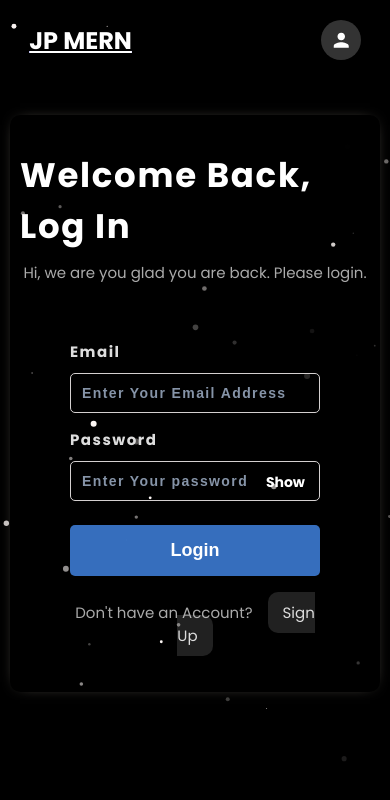
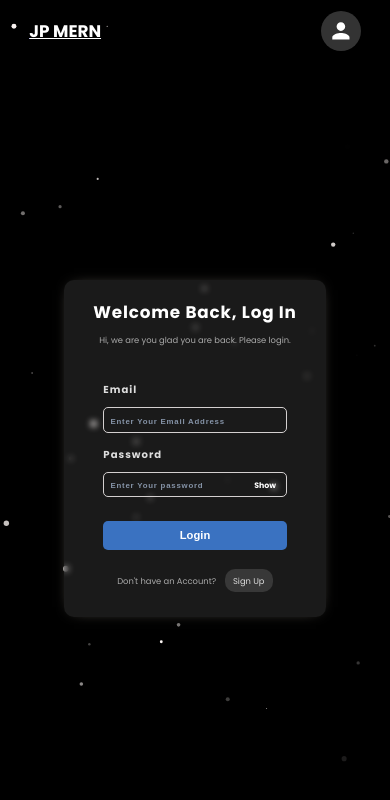
Before and after one commit to jaypatel1113/mern-signin-signout-frontend, a React (Create React App) app: page / in a window 390 px wide. Shown: the top 800 px of the page. Built offline with nearby package versions, Linux system fonts and the light colour scheme; no server answers.

Commit message:
added responsive code

```diff
--- a/src/components/Dashboard.js
+++ b/src/components/Dashboard.js
@@ -61,7 +61,7 @@ const Dashboard = () => {
                         flexDirection: "column",
                         alignItems: "center",
                         justifyContent: "center",
-                        minHeight: "calc(100vh - 80px)",
+                        minHeight: "calc(100vh - 8rem - 1.5rem)",
                         gap: "15px",
                     }}
                 >
@@ -72,18 +72,18 @@ const Dashboard = () => {
                                 : ""
                         }`}
                         style={{
-                            width: "150px",
-                            height: "150px",
+                            width: "15rem",
+                            height: "15rem",
                             marginTop: 20,
                             borderRadius: "50%",
                             zIndex: 1000,
                         }}
                         alt=""
                     />
-                    <h3 style={{ zIndex: 1000 }}>
+                    <h3 style={{ zIndex: 1000, fontSize: "3rem" }}>
                         Name : {logindata ? logindata.ValidUserOne.fname : ""}
                     </h3>
-                    <h3 style={{ zIndex: 1000 }}>
+                    <h3 style={{ zIndex: 1000, fontSize: "3rem" }}>
                         Email : {logindata ? logindata.ValidUserOne.email : ""}
                     </h3>
                 </div>
--- a/src/components/Error.js
+++ b/src/components/Error.js
@@ -17,7 +17,7 @@ const Error = () => {
                     <img
                         src="/404.svg"
                         alt="error"
-                        style={{ width: "500px", marginBottom: 20 }}
+                        style={{ width: "50rem", marginBottom: "2rem" }}
                     />
                     {/* <h1 className="mb-3">404 ERROR </h1> */}
                     <h2 className="mb-3">PAGE NOT FOUND</h2>
@@ -25,14 +25,14 @@ const Error = () => {
                         to="/"
                         className="btn btn-primary"
                         style={{
-                            fontSize: 18,
                             zIndex: 1000,
-                            marginTop: 10,
-                            borderRadius: 10,
+                            marginTop: "1rem",
+                            borderRadius: "1rem",
                             background: "rgba(255,255,255,0.25)",
-                            padding: "10px 20px",
+                            padding: "1rem 2rem",
                             color: "#fff",
                             textDecoration: "none",
+                            fontSize: "1.8rem",
                         }}
                     >
                         Back To Home Page
--- a/src/components/Header.js
+++ b/src/components/Header.js
@@ -84,7 +84,8 @@ const Header = () => {
                                     textTransform: "capitalize",
                                     zIndex: 1000,
                                     color: "#fff",
-                                    padding: 5,
+                                    padding: "0.5rem",
+                                    fontSize: "1.7rem"
                                 }}
                                 onClick={handleClick}
                             >
@@ -96,7 +97,7 @@ const Header = () => {
                                     background: "#333",
                                     zIndex: 1000,
                                     color: "#fff",
-                                    padding: 5,
+                                    padding: "0.5rem",
                                 }}
                                 onClick={handleClick}
                             />
--- a/src/components/header.css
+++ b/src/components/header.css
@@ -1,6 +1,7 @@
 header {
+    margin: 1.5rem 0 0 0;
     width: 100%;
-    height: 80px;
+    height: 8rem;
     box-shadow: 0 0 10px -7px rgba(0, 0, 0, 0.7);
 }
 
@@ -16,6 +17,7 @@ header nav {
 header nav h1 {
     color: #fff;
     text-decoration: underline;
+    font-size: 2.4rem;
 }
 
 header nav .avtar {
--- a/src/components/mix.css
+++ b/src/components/mix.css
@@ -1,19 +1,26 @@
 section {
     width: 100%;
-    padding: 10px;
-    min-height: calc(100vh - 80px);
+    padding: 1rem;
+    min-height: calc(100vh - 8rem - 1.5rem);
+    display: flex;
+    justify-content: center;
+    align-items: center;
+
 }
 
 section .form_data {
-    max-width: 550px;
-    margin: 25px auto;
-    padding: 35px 10px;
+    height: auto;
+    max-width: 55rem;
+    margin: 2.5rem auto;
+    padding: 3.5rem 4rem;
     /* box-shadow: 0 0 15px -10px #2d3748; */
     box-shadow: 0 0 15px -10px #d2c8b7;
     border-radius: 10px;
     display: flex;
     flex-direction: column;
     align-items: center;
+    background: rgba(255, 255, 255, 0.1);
+    backdrop-filter: blur(3px);
 }
 
 .form_heading {
@@ -23,7 +30,7 @@ section .form_data {
 }
 
 .form_data h1 {
-    font-size: 34px;
+    font-size: 3.4rem;
     /* color: #2a4365; */
     color: #fff;
     letter-spacing: 0.05em;
@@ -32,33 +39,33 @@ section .form_data {
 .form_data p {
     /* color: #718096; */
     color: #aaa;
-    font-size: 15px;
+    font-size: 1.5rem;
     margin-top: 9px;
 }
 
 .form_data form {
-    margin-top: 45px;
+    margin-top: 4.5rem;
     width: 100%;
-    padding: 10px 50px;
+    padding: 10px 5rem;
     color: #ddd;
 }
 
 .form_data form .form_input input {
     width: 100%;
-    padding: 11px;
+    padding: 1.1rem;
     border: 1px solid #d4d0d0;
     border-radius: 5px;
     outline: none;
     margin-bottom: 14px;
     margin-top: 9px;
-    font-size: 14px;
+    font-size: 1.4rem;
     letter-spacing: 0.1em;
 
 }
 
 .form_data form .form_input label {
     letter-spacing: 0.1em;
-    font-size: 15px;
+    font-size: 1.5rem;
 }
 
 .form_input label,
@@ -79,7 +86,7 @@ section .form_data {
 .form_data form .form_input input::placeholder {
     color: #8694a8;
     letter-spacing: .5px;
-    font-size: 14px;
+    font-size: 1.4rem;
     letter-spacing: 0.1em;
 }
 
@@ -87,10 +94,10 @@ section .form_data {
     position: absolute;
     right: 0;
     top: 1px;
-    padding: 7px 10px;
+    padding: 0.7rem 1rem;
     margin-right: 5px;
     margin-top: 12px;
-    font-size: 14px;
+    font-size: 1.4rem;
     font-weight: 600;
     color: #2a4365;
     border-radius: 5px;
@@ -100,7 +107,7 @@ section .form_data {
 form .btn {
     display: block;
     width: 100%;
-    padding: 15px;
+    padding: 1.5rem;
     border: none;
     outline: none;
     border-radius: 5px;
@@ -108,7 +115,7 @@ form .btn {
     background-color: rgba(64, 130, 222, 0.85);
     color: #fff;
     font-weight: 600;
-    font-size: 18px;
+    font-size: 1.8rem;
     margin-top: 10px;
     cursor: pointer;
     transition: all .3s;
@@ -127,9 +134,9 @@ form .btn:hover {
     text-decoration: none;
     color: #ddd;
     /* border-bottom: 2px solid #4082de; */
-    margin-left: 15px;
+    margin-left: 1.5rem;
     background-color: rgba(255, 255, 255, 0.13);
-    padding: 10px 15px;
+    padding: 1rem 1.5rem;
     border-radius: 10px;
     transition: all 0.3s;
 }
--- a/src/index.css
+++ b/src/index.css
@@ -1,33 +1,42 @@
 @import url('https://fonts.googleapis.com/css2?family=Poppins:wght@100;400;700&display=swap');
-*{
+
+* {
     margin: 0;
     padding: 0;
     box-sizing: border-box;
 }
 
-body{
+body {
     font-family: 'Poppins', sans-serif;
     font-weight: 400;
     background: #000;
     color: #ddd;
 }
 
+html {
+    font-size: 62.5%;
+}
+
 .main {
     z-index: 1000000;
 }
 
-#tsparticles {
+/* #tsparticles {
     z-index: -10000 !important;
     overflow: hidden;
 }
 
 canvas {
     z-index: -1000000 !important;
-}
+} */
 
 input {
     background: transparent;
     color: #ddd;
+}
+
+input[type="file"] {
+    cursor: pointer;
 }
 
 ul {
@@ -35,16 +44,98 @@ ul {
     color: rgb(255, 255, 255, 0.9);
 }
 
+ul li {
+    font-size: 14px !important;
+}
+
 ::-ms-browse {
     background: rgba(255, 255, 255, 0.2);
-    border-radius: 30px;
+    border-radius: 3rem;
     color: #fff;
-    padding: 5px 13px;
+    padding: 0.5rem 1.3rem;
+    border: none;
+    outline: none;
 }
 
-::-webkit-file-upload-button{
+::-webkit-file-upload-button {
     background: rgba(255, 255, 255, 0.2);
-    border-radius: 30px;
+    border-radius: 3rem;
     color: #fff;
-    padding: 5px 13px;
-  }
+    padding: 0.5rem 1.3rem;
+    border: none;
+    outline: none;
+}
+
+
+@media screen and (max-width: 998px) {
+    html {
+        font-size: 60%;
+    }
+}
+
+@media screen and (max-width: 768px) {
+    html {
+        font-size: 55%;
+    }
+}
+
+@media screen and (max-width: 600px) {
+    html {
+        font-size: 48%;
+    }
+}
+
+@media screen and (max-width: 500px) {
+    html {
+        font-size: 45%;
+    }
+
+    .form_data form {
+        padding: 10px 3rem !important;
+    }
+
+    .form_data p {
+        font-size: 1.2rem;
+    }
+
+    .form_heading {
+        display: flex;
+        flex-direction: column;
+        align-items: center;
+    }
+
+    .form_data h1,
+    header nav h1 {
+        font-size: 3rem !important;
+    }
+}
+
+@media screen and (max-width: 450px) {
+    html {
+        font-size: 40%;
+    }
+
+    .form_data form .form_input input,
+    .form_data form .form_input label {
+        font-size: 1.8rem !important;
+    }
+
+    form .btn {
+        font-size: 2rem !important;
+    }
+}
+
+@media screen and (max-width: 400px) {
+    html {
+        font-size: 35%;
+    }
+
+    .form_data form .form_input input,
+    .form_data form .form_input label {
+        font-size: 1.8rem !important;
+    }
+
+    form .btn {
+        font-size: 2rem !important;
+    }
+}
```
